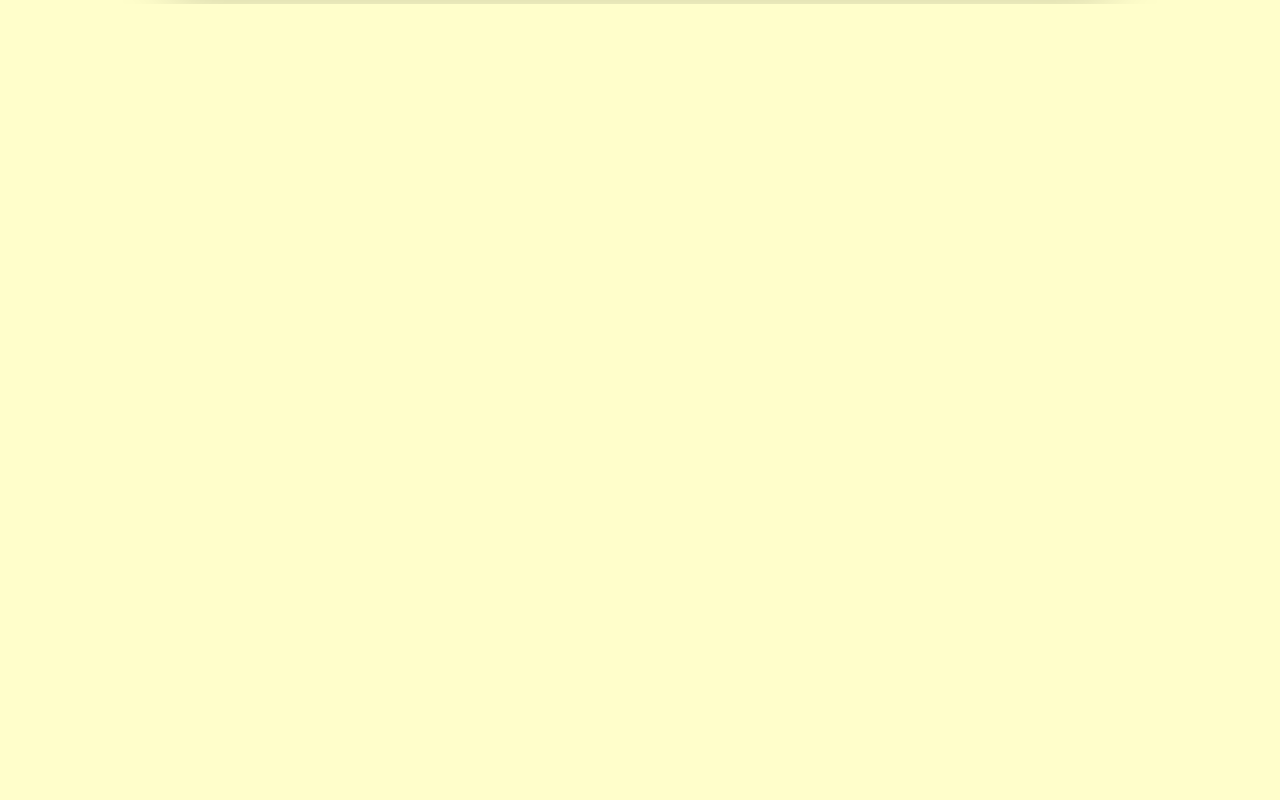
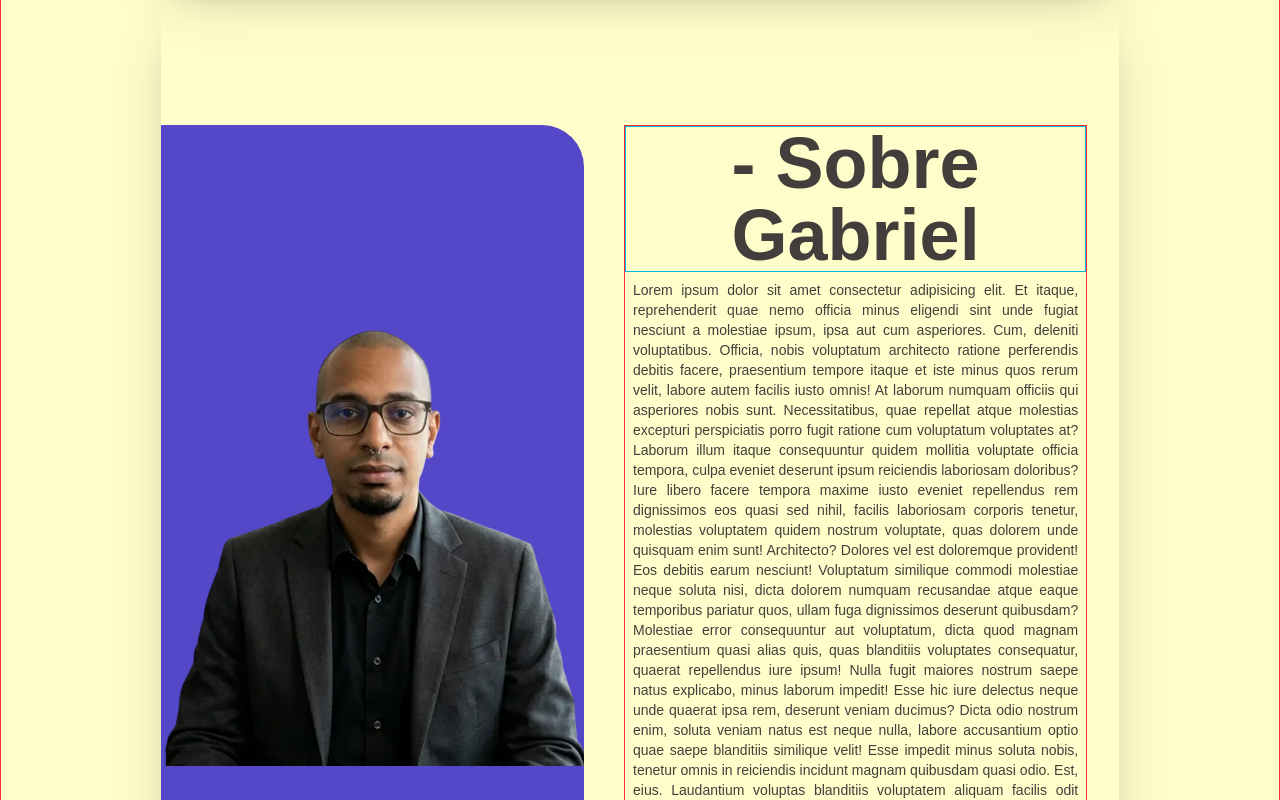
Before and after one commit to GVerdans/portifolio-GVS, a Next.js app: page / in a window 1280 px wide. Shown: the part 820-1620 px from the top of the page. Before the commit the page ends 824 px from the top, so only its background shows below. Built offline with nearby package versions, Linux system fonts and the light colour scheme; a web font is replaced by a local one.

Commit message:
foto secao about

```diff
--- a/app/(public)/layout.tsx
+++ b/app/(public)/layout.tsx
@@ -27,7 +27,7 @@ export default function RootLayout({ children }: LayoutProps<'/'>) {
       lang="pt-BR"
       className={`${abeezee.variable} ${cantarell.variable} h-full antialiased`}>
       <body className="min-h-full flex flex-col">
-        <main className="m-auto min-h-screen w-full lg:min-w-3/4">
+        <main className="m-auto min-h-screen w-full lg:min-w-3/4 border border-red-500">
           {children}
         </main>
       </body>
--- a/app/(public)/page.tsx
+++ b/app/(public)/page.tsx
@@ -1,9 +1,11 @@
 import HeroPage from '../components/Hero/Hero';
+import AboutPage from '../components/About/AboutPage';
 
 export default function Home() {
   return (
     <>
       <HeroPage />
+      <AboutPage />
     </>
   );
 }
--- /dev/null
+++ b/app/components/About/AboutPage.tsx
@@ -0,0 +1,68 @@
+import Image from 'next/image';
+
+export default function AboutPage() {
+  return (
+    <>
+      <section className="relative flex min-h-screen w-full flex-col overflow-hidden rounded-xl py-20 shadow-2xl sm:px-8 md:py-30 md:pl-15 lg:m-auto lg:pl-0 lg:w-3/4 lg:flex-row">
+        <div className="w-full min-w-0 overflow-hidden rounded-r-[42px] lg:mt-0 lg:w-1/2">
+          <div className="flex h-72 min-h-[280px] items-center justify-center rounded-r-[42px] bg-(--primary) mb-5 text-center text-2xl text-(--secondary) lg:h-full lg:mr-10">
+            <Image
+              src="/images/about/verdan-about.webp"
+              width={660}
+              height={570}
+              alt="foto de gabriel seção about"
+            />
+          </div>
+        </div>
+        <div className="flex w-full flex-col border border-red-500 lg:w-1/2">
+          <div className="flex w-full justify-center border border-cyan-500">
+            <p className="text-(--tertiary) text-center font-bold text-4xl lg:text-7xl">
+              - Sobre Gabriel
+            </p>
+          </div>
+          <div className="texto">
+            <p className="p-2 text-justify text-sm text-(--tertiary) lg:text-md">
+              Lorem ipsum dolor sit amet consectetur adipisicing elit. Et
+              itaque, reprehenderit quae nemo officia minus eligendi sint unde
+              fugiat nesciunt a molestiae ipsum, ipsa aut cum asperiores. Cum,
+              deleniti voluptatibus. Officia, nobis voluptatum architecto
+              ratione perferendis debitis facere, praesentium tempore itaque et
+              iste minus quos rerum velit, labore autem facilis iusto omnis! At
+              laborum numquam officiis qui asperiores nobis sunt.
+              Necessitatibus, quae repellat atque molestias excepturi
+              perspiciatis porro fugit ratione cum voluptatum voluptates at?
+              Laborum illum itaque consequuntur quidem mollitia voluptate
+              officia tempora, culpa eveniet deserunt ipsum reiciendis
+              laboriosam doloribus? Iure libero facere tempora maxime iusto
+              eveniet repellendus rem dignissimos eos quasi sed nihil, facilis
+              laboriosam corporis tenetur, molestias voluptatem quidem nostrum
+              voluptate, quas dolorem unde quisquam enim sunt! Architecto?
+              Dolores vel est doloremque provident! Eos debitis earum nesciunt!
+              Voluptatum similique commodi molestiae neque soluta nisi, dicta
+              dolorem numquam recusandae atque eaque temporibus pariatur quos,
+              ullam fuga dignissimos deserunt quibusdam? Molestiae error
+              consequuntur aut voluptatum, dicta quod magnam praesentium quasi
+              alias quis, quas blanditiis voluptates consequatur, quaerat
+              repellendus iure ipsum! Nulla fugit maiores nostrum saepe natus
+              explicabo, minus laborum impedit! Esse hic iure delectus neque
+              unde quaerat ipsa rem, deserunt veniam ducimus? Dicta odio nostrum
+              enim, soluta veniam natus est neque nulla, labore accusantium
+              optio quae saepe blanditiis similique velit! Esse impedit minus
+              soluta nobis, tenetur omnis in reiciendis incidunt magnam
+              quibusdam quasi odio. Est, eius. Laudantium voluptas blanditiis
+              voluptatem aliquam facilis odit exercitationem animi, dolorem
+              assumenda cumque accusamus placeat? Quaerat sint recusandae
+              placeat magni consequuntur dolorem incidunt laudantium, nisi
+              voluptatibus veritatis voluptas consequatur enim omnis. Maxime
+              incidunt ex debitis in, nisi odit laboriosam sequi, at delectus,
+              fugit itaque necessitatibus! Laborum reiciendis quis voluptate
+              earum labore eaque excepturi sint, tempora deleniti dignissimos at
+              quasi eos optio suscipit natus esse cum accusamus perferendis
+              ipsum odio dicta voluptatibus non omnis neque! At.
+            </p>
+          </div>
+        </div>
+      </section>
+    </>
+  );
+}
```
Also changed, not shown: public/images/about/verdan-about.webp (added), public/images/about/verdan_dev-Photoroom.webp (deleted).
